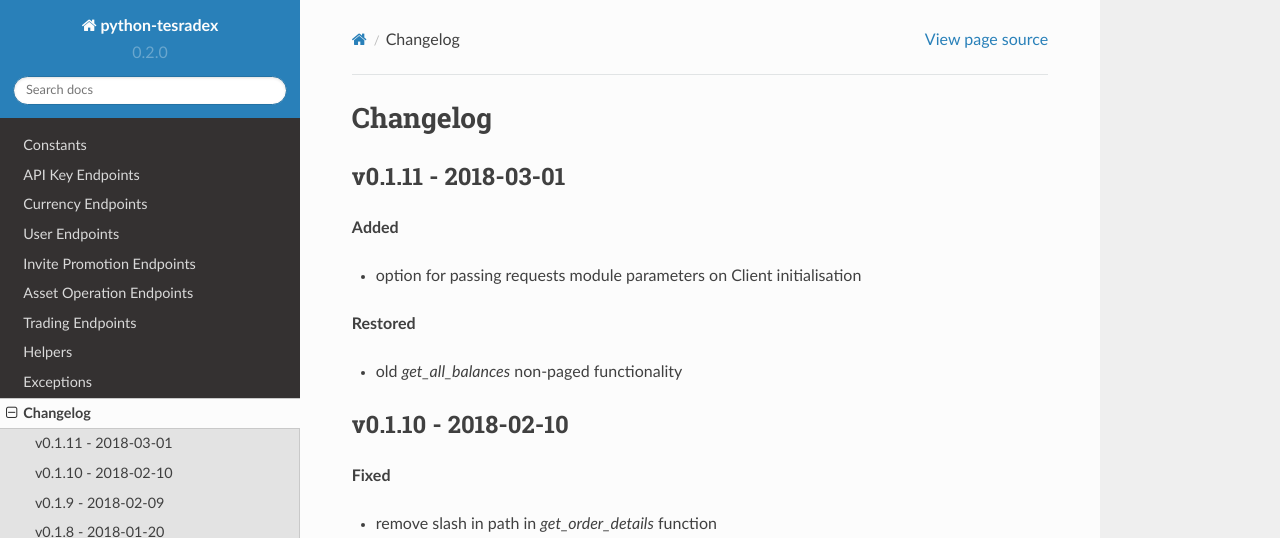
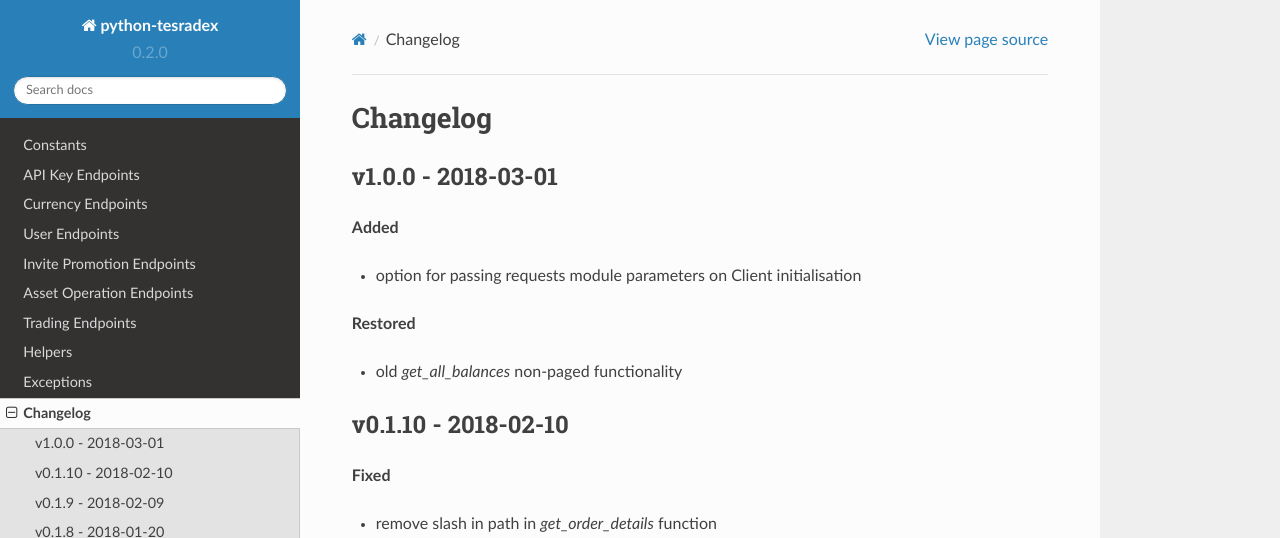
Before and after one commit to TesrabNetwork/python-tesradex, a Sphinx documentation site: the page built from docs/changelog.rst, in a window 1280 px wide and 900 px high. Shown: the top 538 px of the window. Built offline with Sphinx 7.4.7 and the Read the Docs theme 2.0.0, drawn with Linux system fonts in a browser that asks for light colours; formulas are drawn with MathJax 3; pages that are not in the unit, such as notebooks, are missing from menus.

Commit message:
update readme.rst

```diff
--- a/docs/changelog.rst
+++ b/docs/changelog.rst
@@ -1,7 +1,7 @@
 Changelog
 =========
 
-v0.1.11 - 2018-03-01
+v1.0.0 - 2018-03-01
 ^^^^^^^^^^^^^^^^^^^^
 
 **Added**
```
